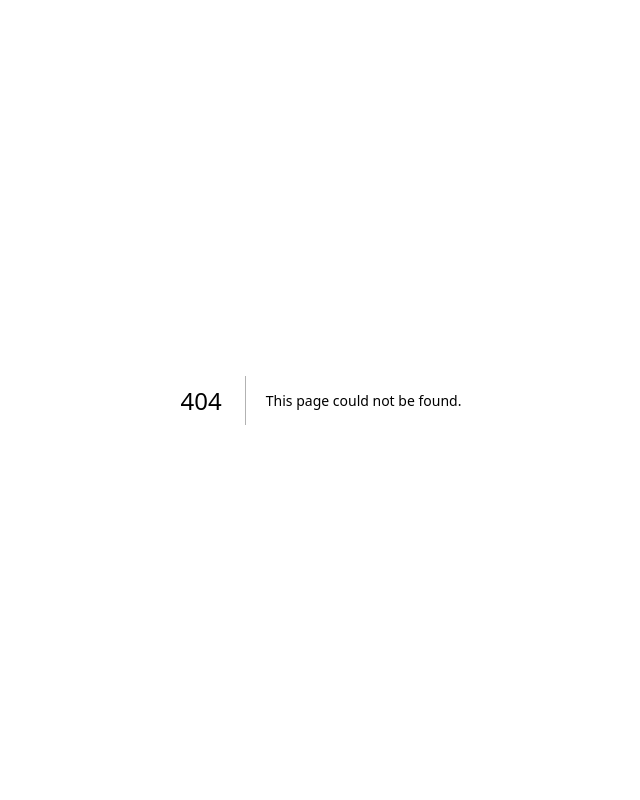
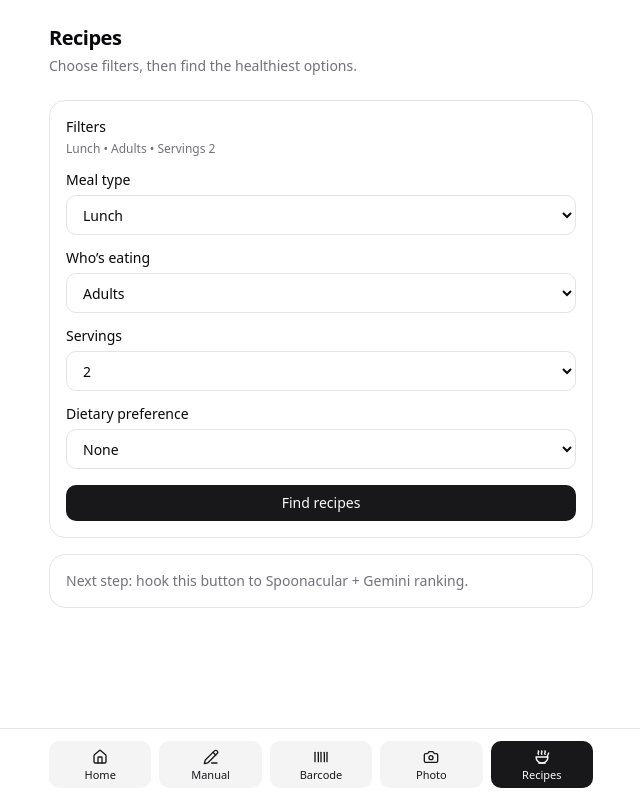
Before and after one commit to RaduRS/fresh-meal, a Next.js app: page /recipes in a window 1280 px wide. Before the commit this address had no page. Shown: the whole page, without its empty margins (319-959 px from the left). Built offline with nearby package versions, Linux system fonts and the light colour scheme.

Commit message:
add recipe

```diff
--- /dev/null
+++ b/app/recipes/page.tsx
@@ -0,0 +1,19 @@
+import { AddItemBottomBar } from "@/components/layout/add-item-bottom-bar";
+import { RecipesClient } from "./recipes-client";
+
+export default function RecipesPage() {
+  return (
+    <div className="mx-auto w-full max-w-xl px-4 pb-32 pt-6">
+      <div className="mb-6">
+        <h1 className="text-xl font-semibold tracking-tight">Recipes</h1>
+        <p className="mt-1 text-sm text-muted-foreground">
+          Choose filters, then find the healthiest options.
+        </p>
+      </div>
+
+      <RecipesClient />
+
+      <AddItemBottomBar active="recipes" />
+    </div>
+  );
+}
--- /dev/null
+++ b/app/recipes/recipes-client.tsx
@@ -0,0 +1,165 @@
+"use client";
+
+import { useEffect, useMemo, useState } from "react";
+
+import { Button } from "@/components/ui/button";
+import { Label } from "@/components/ui/label";
+import { Select } from "@/components/ui/select";
+
+type MealType = "breakfast" | "lunch" | "dinner";
+type Who = "adults" | "kids";
+type Servings = 1 | 2 | 3 | 4;
+type Diet =
+  | "none"
+  | "vegetarian"
+  | "vegan"
+  | "gluten-free"
+  | "dairy-free"
+  | "low-carb";
+
+function defaultMealType(now: Date): MealType {
+  const h = now.getHours();
+  if (h >= 7 && h < 11) return "breakfast";
+  if (h >= 11 && h < 16) return "lunch";
+  return "dinner";
+}
+
+function getStoredDiet(): Diet {
+  if (typeof window === "undefined") return "none";
+  try {
+    const v = window.localStorage.getItem("dietary_preference") ?? "";
+    const value = v.trim().toLowerCase();
+    if (
+      value === "none" ||
+      value === "vegetarian" ||
+      value === "vegan" ||
+      value === "gluten-free" ||
+      value === "dairy-free" ||
+      value === "low-carb"
+    ) {
+      return value;
+    }
+    return "none";
+  } catch {
+    return "none";
+  }
+}
+
+function setStoredDiet(value: Diet) {
+  if (typeof window === "undefined") return;
+  try {
+    window.localStorage.setItem("dietary_preference", value);
+  } catch {}
+}
+
+export function RecipesClient() {
+  const [mealType, setMealType] = useState<MealType>(() =>
+    defaultMealType(new Date())
+  );
+  const [who, setWho] = useState<Who>("adults");
+  const [servings, setServings] = useState<Servings>(2);
+  const [diet, setDiet] = useState<Diet>(() => getStoredDiet());
+  const [loading, setLoading] = useState(false);
+
+  useEffect(() => {
+    setStoredDiet(diet);
+  }, [diet]);
+
+  const subtitle = useMemo(() => {
+    const whoLabel = who === "kids" ? "Kids" : "Adults";
+    const mealLabel =
+      mealType === "breakfast"
+        ? "Breakfast"
+        : mealType === "lunch"
+        ? "Lunch"
+        : "Dinner";
+    return `${mealLabel} • ${whoLabel} • Servings ${servings}`;
+  }, [mealType, servings, who]);
+
+  return (
+    <div className="grid grid-cols-1 gap-4">
+      <div className="rounded-xl border bg-card p-4">
+        <div className="grid grid-cols-1 gap-4">
+          <div>
+            <div className="text-sm font-medium">Filters</div>
+            <div className="mt-1 text-xs text-muted-foreground">{subtitle}</div>
+          </div>
+
+          <div className="grid gap-2">
+            <Label htmlFor="mealType">Meal type</Label>
+            <Select
+              id="mealType"
+              value={mealType}
+              onChange={(e) => setMealType(e.currentTarget.value as MealType)}
+            >
+              <option value="breakfast">Breakfast</option>
+              <option value="lunch">Lunch</option>
+              <option value="dinner">Dinner</option>
+            </Select>
+          </div>
+
+          <div className="grid gap-2">
+            <Label htmlFor="who">Who’s eating</Label>
+            <Select
+              id="who"
+              value={who}
+              onChange={(e) => setWho(e.currentTarget.value as Who)}
+            >
+              <option value="adults">Adults</option>
+              <option value="kids">Kids</option>
+            </Select>
+          </div>
+
+          <div className="grid gap-2">
+            <Label htmlFor="servings">Servings</Label>
+            <Select
+              id="servings"
+              value={String(servings)}
+              onChange={(e) =>
+                setServings(Number(e.currentTarget.value) as Servings)
+              }
+            >
+              <option value="1">1</option>
+              <option value="2">2</option>
+              <option value="3">3</option>
+              <option value="4">4+</option>
+            </Select>
+          </div>
+
+          <div className="grid gap-2">
+            <Label htmlFor="diet">Dietary preference</Label>
+            <Select
+              id="diet"
+              value={diet}
+              onChange={(e) => setDiet(e.currentTarget.value as Diet)}
+            >
+              <option value="none">None</option>
+              <option value="vegetarian">Vegetarian</option>
+              <option value="vegan">Vegan</option>
+              <option value="gluten-free">Gluten-free</option>
+              <option value="dairy-free">Dairy-free</option>
+              <option value="low-carb">Low-carb</option>
+            </Select>
+          </div>
+
+          <Button
+            type="button"
+            className="w-full"
+            disabled={loading}
+            onClick={async () => {
+              setLoading(true);
+              await new Promise((r) => setTimeout(r, 250));
+              setLoading(false);
+            }}
+          >
+            {loading ? "Finding recipes…" : "Find recipes"}
+          </Button>
+        </div>
+      </div>
+
+      <div className="rounded-xl border bg-card p-4 text-sm text-muted-foreground">
+        Next step: hook this button to Spoonacular + Gemini ranking.
+      </div>
+    </div>
+  );
+}
--- a/components/layout/add-item-bottom-bar.tsx
+++ b/components/layout/add-item-bottom-bar.tsx
@@ -1,17 +1,17 @@
 import Link from "next/link";
-import { Barcode, Camera, Home, PencilLine } from "lucide-react";
+import { Barcode, Camera, Home, PencilLine, Soup } from "lucide-react";
 
 import { Button } from "@/components/ui/button";
 
 export function AddItemBottomBar(props: {
-  active?: "home" | "manual" | "barcode" | "photo";
+  active?: "home" | "manual" | "barcode" | "photo" | "recipes";
 }) {
   const active = props.active ?? null;
 
   return (
     <div className="fixed inset-x-0 bottom-0 z-50 border-t bg-background/90 backdrop-blur">
       <div className="mx-auto w-full max-w-xl px-4 pb-[calc(env(safe-area-inset-bottom)+0.75rem)] pt-3">
-        <div className="grid grid-cols-4 gap-2">
+        <div className="grid grid-cols-5 gap-2">
           <Button
             asChild
             variant={active === "home" ? "default" : "secondary"}
@@ -55,6 +55,17 @@ export function AddItemBottomBar(props: {
               <span className="text-[11px] leading-none">Photo</span>
             </Link>
           </Button>
+
+          <Button
+            asChild
+            variant={active === "recipes" ? "default" : "secondary"}
+            className="h-auto flex-col gap-1 py-2"
+          >
+            <Link href="/recipes">
+              <Soup className="size-5" />
+              <span className="text-[11px] leading-none">Recipes</span>
+            </Link>
+          </Button>
         </div>
       </div>
     </div>
--- /dev/null
+++ b/components/ui/select.tsx
@@ -0,0 +1,25 @@
+import * as React from "react";
+
+import { cn } from "@/lib/utils";
+
+export type SelectProps = React.SelectHTMLAttributes<HTMLSelectElement>;
+
+const Select = React.forwardRef<HTMLSelectElement, SelectProps>(
+  ({ className, children, ...props }, ref) => {
+    return (
+      <select
+        className={cn(
+          "flex h-10 w-full rounded-md border border-input bg-background px-3 py-2 text-base ring-offset-background focus-visible:outline-none focus-visible:ring-2 focus-visible:ring-ring focus-visible:ring-offset-2 disabled:cursor-not-allowed disabled:opacity-50 md:text-sm",
+          className,
+        )}
+        ref={ref}
+        {...props}
+      >
+        {children}
+      </select>
+    );
+  },
+);
+Select.displayName = "Select";
+
+export { Select };
```
